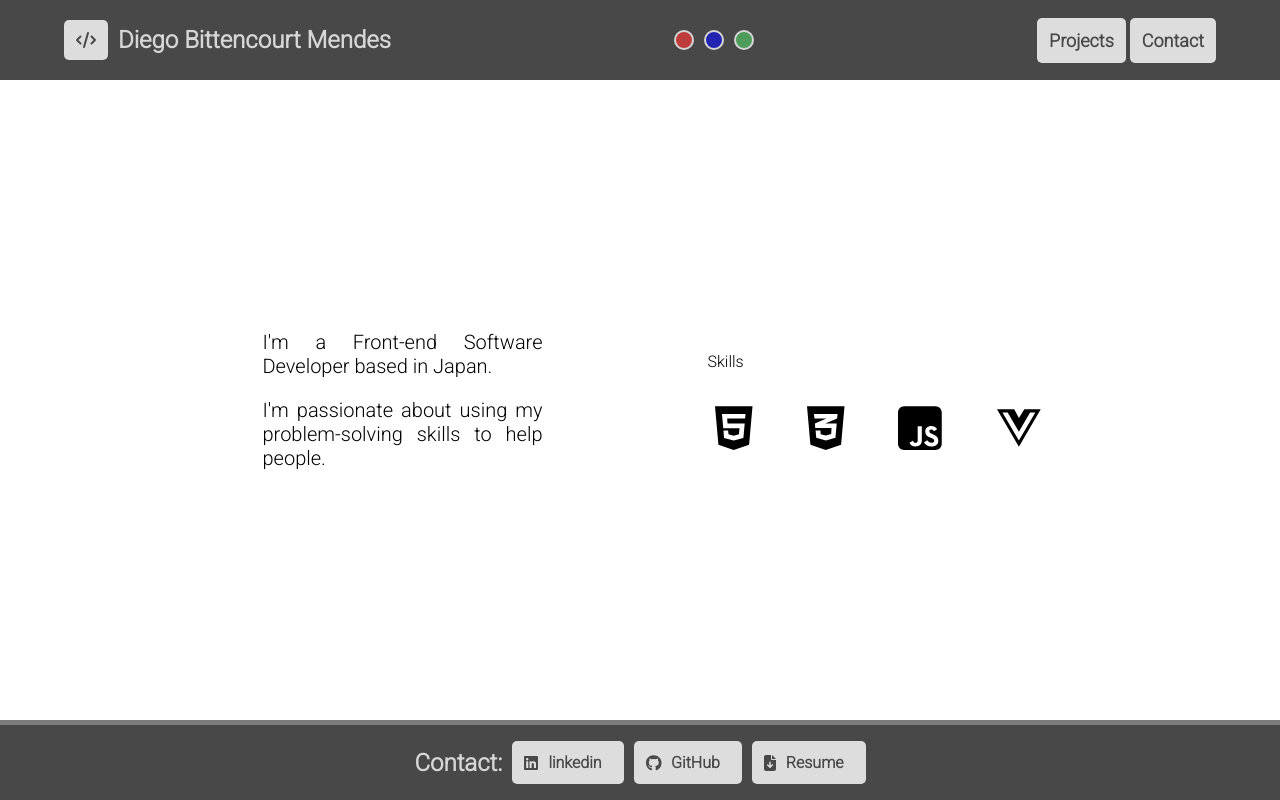
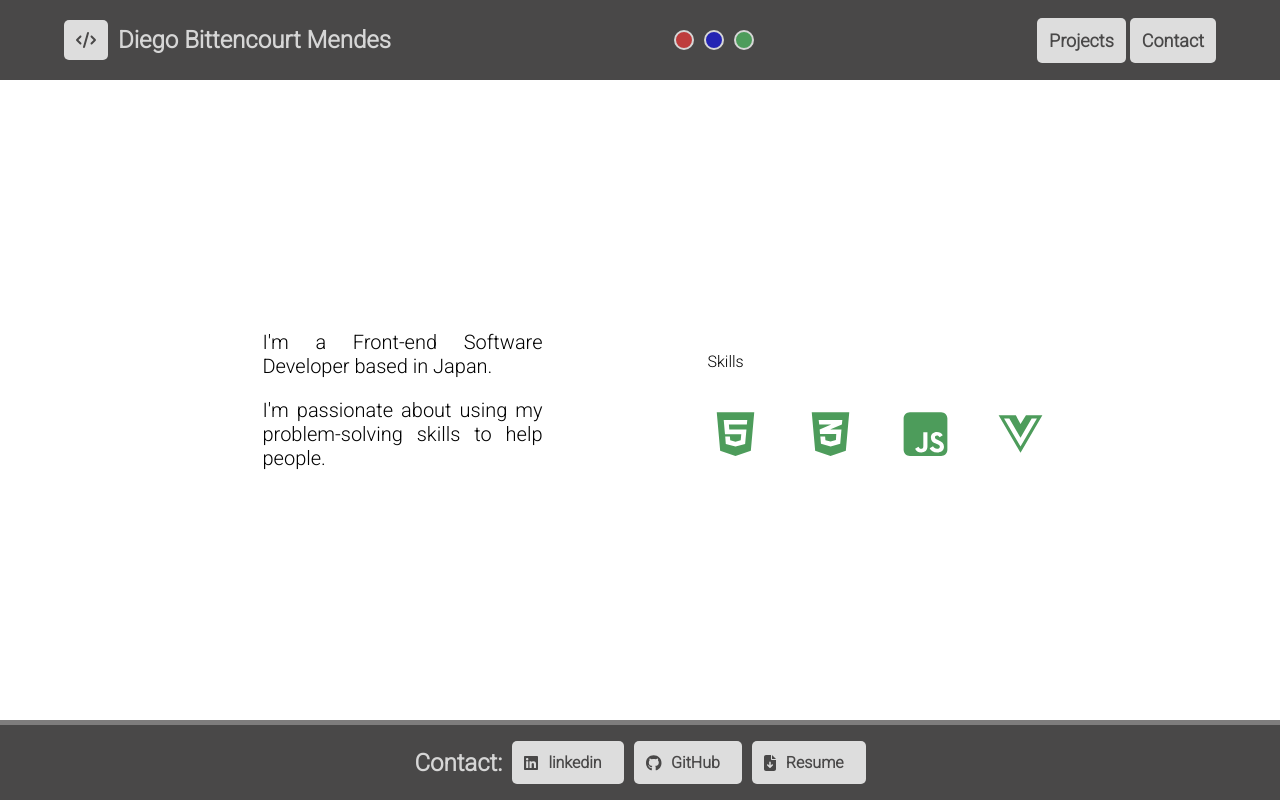
Before and after one commit to Diego-Bittencourt/portfolio_page, a Vue app: page / in a window 1280 px wide. Built offline with nearby package versions, Linux system fonts and the light colour scheme.

Commit message:
FEAT - animation in the skills section

```diff
--- a/src/pages/FrontPainel.vue
+++ b/src/pages/FrontPainel.vue
@@ -1,19 +1,30 @@
 <template>
   <section>
     <div class="description frontcard">
+      <p>I'm a Front-end Software Developer based in Japan.</p>
       <p>
-          I'm a Front-end Software Developer based in Japan.
+        I'm passionate about using my problem-solving skills to help people.
       </p>
-        <p>I'm passionate about using my problem-solving skills to help people.</p>
-
     </div>
     <div class="animation frontcard">
       <p>Skills</p>
       <ul>
-          <li :class="color"><font-awesome-icon icon="fa-brands fa-html5" /></li>
-          <li :class="color"><font-awesome-icon icon="fa-brands fa-css3-alt" /></li>
-          <li :class="color"><font-awesome-icon icon="fa-brands fa-square-js" /></li>
-          <li :class="color"><font-awesome-icon icon="fa-brands fa-vuejs" /></li>
+        <li :class="color">
+          <h5 class="skilltext">HTML5</h5>
+          <font-awesome-icon class="skillsicon" icon="fa-brands fa-html5" />
+        </li>
+        <li :class="color">
+          <h5 class="skilltext">CSS3</h5>
+          <font-awesome-icon class="skillsicon" icon="fa-brands fa-css3-alt" />
+        </li>
+        <li :class="color">
+          <h5 class="skilltext">Javascript</h5>
+          <font-awesome-icon class="skillsicon" icon="fa-brands fa-square-js" />
+        </li>
+        <li :class="color">
+          <h5 class="skilltext">Vue.js</h5>
+          <font-awesome-icon class="skillsicon" icon="fa-brands fa-vuejs" />
+        </li>
       </ul>
     </div>
   </section>
@@ -46,12 +57,42 @@ ul {
   align-items: center;
 }
 
+h5 {
+  font-size: 1.5rem;
+  text-align: center;
+  font-size: bold;
+}
+
 li {
   font-size: 5rem;
+  display: flex;
+  flex-direction: column;
+  width: 100px;
+  overflow: hidden;
+  margin-top: -10px;
+}
+
+li:hover .skillsicon {
+  transform: translateY(80px);
+}
+
+.skillsicon {
+  transition: 1s;
 }
 
 p {
   margin: 2rem;
+}
+
+.skilltext {
+  font-size: bold;
+  transform: translateY(-50px);
+  transition: 1s;
+}
+
+
+li:hover .skilltext {
+  transform: translateY(30px);
 }
 
 .description {
@@ -63,7 +104,6 @@ p {
 .frontcard {
   width: 40%;
   min-width: 250px;
-
 }
 
 .green,
@@ -73,15 +113,27 @@ p {
   padding: 1rem;
 }
 
+.green .skillsicon {
+  color: #4d9c5b;
+}
+
+.blue .skillsicon {
+  color: rgb(36, 36, 179);
+}
+
+.red .skillsicon {
+ color: rgb(190, 60, 60);
+}
+
 .green:hover {
-  color:  #4d9c5b;
+  text-shadow: 0 8px 10px #4d9c5b;
 }
 
 .red:hover {
-  color:  rgb(190, 60, 60);
+  text-shadow: 0 8px 10px rgb(190, 60, 60);
 }
 
 .blue:hover {
-  color: rgb(36, 36, 179);
+  text-shadow: 0 8px 10px rgb(36, 36, 179);
 }
 </style>
```
Lines whose indentation alone changed are shown as unchanged.
